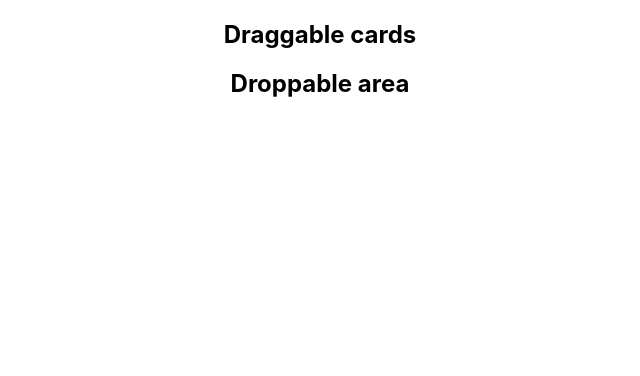
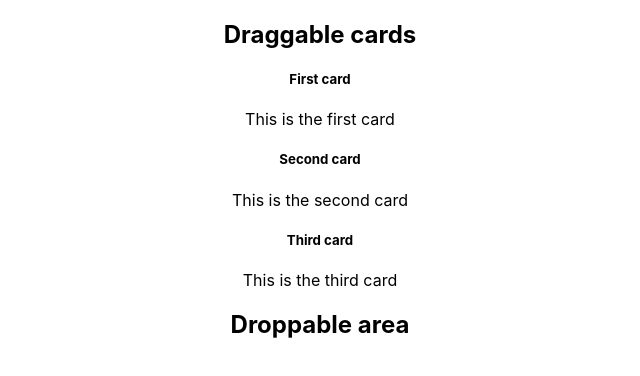
Before and after one commit to maurom88/react-dnd-example, a React (Create React App) app: page / in a window 1280 px wide. Shown: the top 376 px of the page, without its empty margins (320-960 px from the left). Built offline with nearby package versions, Linux system fonts and the light colour scheme.

Commit message:
List draggable cards

```diff
--- a/src/App.js
+++ b/src/App.js
@@ -11,7 +11,14 @@ export default function App() {
     <div className="App">
       <div>
         <h2>Draggable cards</h2>
-        <div></div>
+        <div>
+          {draggableCards.map((card) => (
+            <div key={card.id}>
+              <h5>{card.name}</h5>
+              <p>{card.content}</p>
+            </div>
+          ))}
+        </div>
       </div>
       <div>
         <h2>Droppable area</h2>
```
